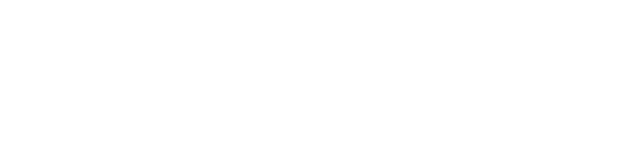
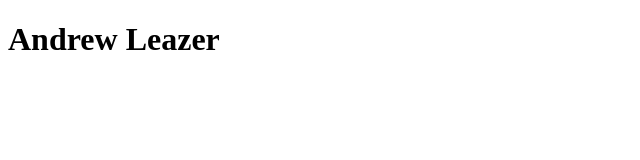
Before and after one commit to Andrew-DL/my-portfolio, a plain HTML site: page index.html in a window 1280 px wide. Shown: the whole page, without its empty margins (0-640 px from the left). Drawn offline with Linux system fonts and the light colour scheme.

Commit message:
First two steps of instructions done

```diff
--- a/index.html
+++ b/index.html
@@ -22,5 +22,8 @@
 		  - Switch out your lorem ipsum for Hipster Ipsum (https://hipsum.co/).
 		  - Add another H3 that contains "Contact Me," a paragraph tag containing your email, and a paragraph tag containing your phone number (these can be fake!).
 	 -->
+     <div>
+         <h1>Andrew Leazer</h1>
+    </div>
   </body>
 </html>
```
